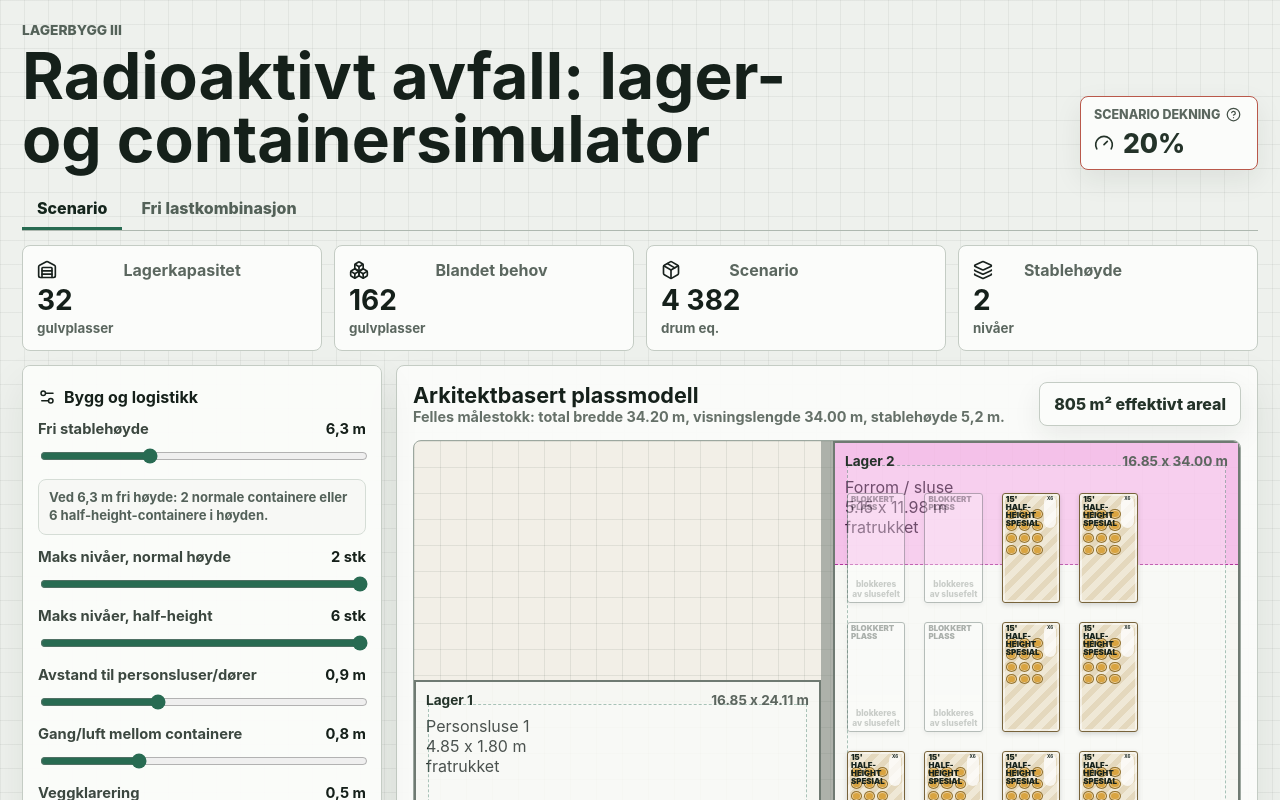
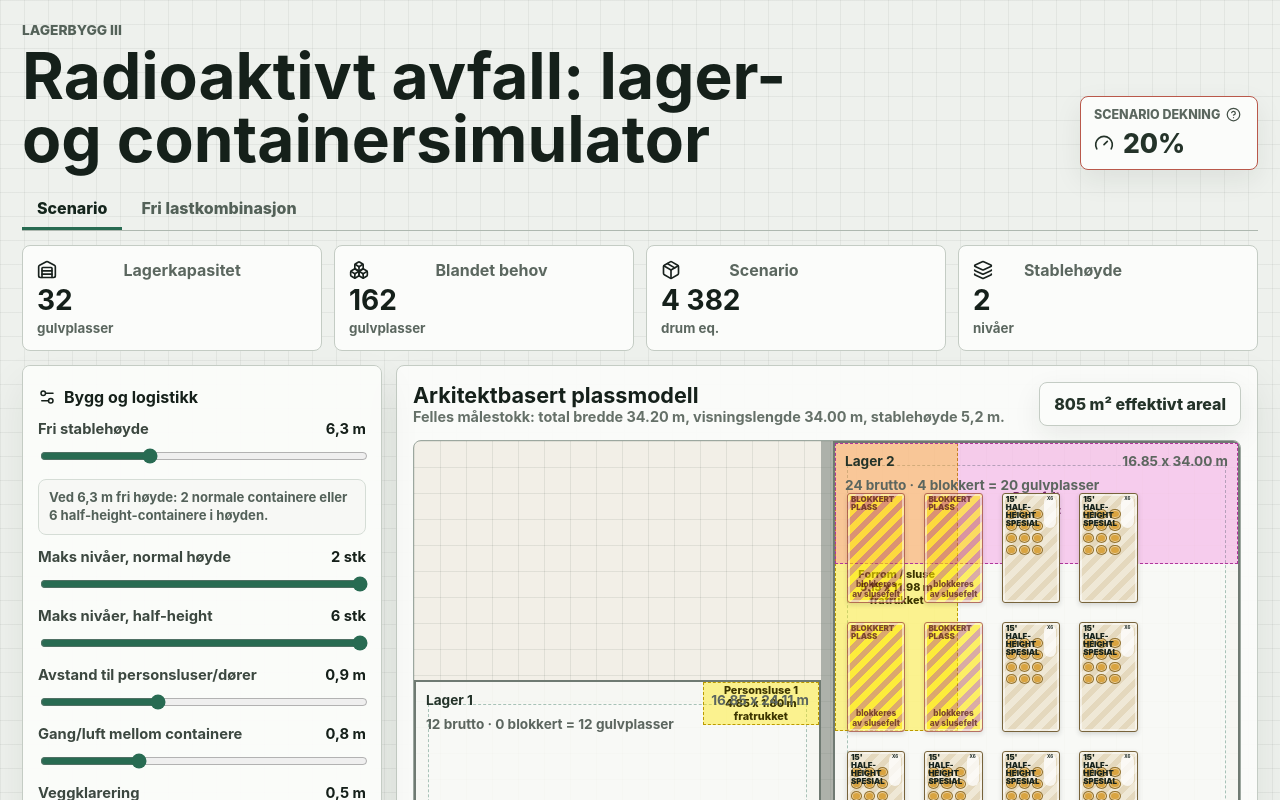
Before and after one commit to fredriksandresen-glitch/garasje-simulator, a React (Vite) app in the folder src/frontend/: page / in a window 1280 px wide. Shown: the top 800 px of the page. Built offline with nearby package versions, Linux system fonts and the light colour scheme.

Commit message:
Style geometrically blocked storage slots

```diff
--- a/src/frontend/src/styles.css
+++ b/src/frontend/src/styles.css
@@ -69,16 +69,23 @@ input[type="range"] { width: 100%; accent-color: #286b52; }
 .plan-shell { display: grid; gap: 10px; }
 .plan-canvas { position: relative; width: 100%; min-height: 560px; border: 1px solid #9ca79f; border-radius: 8px; background: linear-gradient(90deg, rgba(67,78,70,.1) 1px, transparent 1px), linear-gradient(rgba(67,78,70,.1) 1px, transparent 1px), #f2efe7; background-size: 26px 26px; overflow: hidden; }
 .plan-room { position: absolute; display: grid; grid-template-rows: auto 1fr auto; gap: 8px; border: 2px solid #6f7a72; background: rgba(248,249,246,.82); padding: 10px; overflow: hidden; }
-.plan-room.lager2::before { content: ""; position: absolute; inset: 0 0 auto 0; height: 14.7%; background: rgba(235,0,196,.22); border-bottom: 1px dashed #b1369d; pointer-events: none; }
 .plan-room-header, .plan-room-footer { position: relative; z-index: 2; display: flex; justify-content: space-between; gap: 8px; color: #243329; font-size: .85rem; font-weight: 850; }
 .plan-room-header span, .plan-room-footer { color: #5c665f; font-weight: 750; }
 .clearance-frame { position: absolute; z-index: 1; border: 1px dashed rgba(40,107,82,.38); background: rgba(255,255,255,.22); pointer-events: none; }
+.room-obstruction, .room-extension { position: absolute; z-index: 1; display: grid; place-items: center; border: 1px dashed; text-align: center; font-size: .68rem; font-weight: 850; line-height: 1.2; pointer-events: none; }
+.room-obstruction.excluded { border-color: #bc9b00; background: rgba(255,230,0,.42); color: #3c3500; }
+.room-obstruction.included { border-color: #6f8b26; background: rgba(234,244,132,.28); color: #40520d; }
+.room-extension { border-color: #b1369d; background: rgba(235,0,196,.18); color: #732065; }
+.room-extension.excluded { opacity: .48; }
 .container-layer { position: absolute; inset: 0; z-index: 2; pointer-events: none; }
 .container-footprint { position: absolute; min-width: 15px; min-height: 18px; border: 1px solid #46554c; border-radius: 3px; background: #e3e8e2; box-shadow: inset 0 0 0 2px rgba(255,255,255,.55), 0 2px 5px rgba(24,33,29,.16); overflow: hidden; }
 .container-footprint.iso20 { border-color: #364a43; }
 .container-footprint.iso10 { border-color: #426456; background: #e6eee9; }
 .container-footprint.half-height { border-color: #77633b; background: repeating-linear-gradient(135deg, #efe8d6 0 6px, #e4d8bd 6px 12px); }
 .container-footprint.load-empty { opacity: .34; background: rgba(255,255,255,.7); }
+.container-footprint.slot-blocked { z-index: 3; opacity: .82; border-color: #a65243; background: repeating-linear-gradient(135deg, rgba(255,230,0,.72) 0 6px, rgba(185,88,74,.58) 6px 12px); }
+.container-footprint.slot-blocked .container-label { color: #5f2017; }
+.container-footprint.slot-blocked .empty-label { color: #5f2017; }
 .container-footprint.mixed-stack { outline: 2px solid rgba(151,75,145,.5); }
 .container-label { position: absolute; inset: 2px 3px auto 3px; z-index: 3; display: flex; justify-content: space-between; gap: 2px; color: #16231d; font-size: clamp(.42rem, .62vw, .64rem); font-weight: 900; line-height: 1; text-transform: uppercase; }
 .container-label strong { border-radius: 999px; background: rgba(255,255,255,.76); padding: 1px 3px; font-size: .58em; }
@@ -93,12 +100,6 @@ input[type="range"] { width: 100%; accent-color: #286b52; }
 .payload-symbol.kokille { border-radius: 3px; background: #69a86b; }
 .empty-label { position: absolute; inset: auto 3px 3px; color: #6e7870; font-size: .52rem; font-weight: 800; text-align: center; }
 .separator { position: absolute; top: 0; bottom: 0; background: #768078; opacity: .55; }
-.blocked { position: absolute; z-index: 4; display: grid; place-items: center; border: 1px solid #bc9b00; background: rgba(255,230,0,.72); color: #3c3500; text-align: center; font-size: .74rem; font-weight: 900; line-height: 1.25; }
-.blocked.included { border-color: #6f8b26; background: rgba(234,244,132,.62); }
-.blocked.excluded { border-color: #bc9b00; background: rgba(255,230,0,.72); }
-.blocked-l1 { left: 34.8%; top: 29.1%; width: 14.2%; height: 5.3%; }
-.blocked-l2 { left: 50.7%; top: 0; width: 15.1%; height: 20.5%; }
-.extension-label { position: absolute; top: 8px; right: 9px; z-index: 5; max-width: 260px; border: 1px solid #c53baa; border-radius: 6px; background: rgba(255,230,251,.92); color: #732065; padding: 7px 9px; font-size: .78rem; font-weight: 850; }
 .dimension { position: absolute; z-index: 6; color: #25342b; font-size: .78rem; font-weight: 900; background: rgba(255,255,255,.82); border: 1px solid #cfd6d0; border-radius: 5px; padding: 4px 7px; }
 .dimension-width { left: 50%; bottom: 8px; transform: translateX(-50%); }
 .dimension-height { right: 8px; top: 50%; transform: translateY(-50%) rotate(90deg); transform-origin: center; }
@@ -139,4 +140,4 @@ input[type="range"] { width: 100%; accent-color: #286b52; }
 .warning.ok { border: 1px solid #4c8a68; background: #edf8f1; color: #20553a; }
 @media (max-width: 1200px) { .constraint-panel { grid-template-columns: repeat(2, minmax(0, 1fr)); } }
 @media (max-width: 1060px) { .workspace { grid-template-columns: 1fr; } .controls { max-height: none; position: static; } .summary-grid { grid-template-columns: repeat(2, minmax(0, 1fr)); } .plan-canvas { min-height: 460px; } }
-@media (max-width: 680px) { .app-shell { padding: 12px; } .topbar, .stage-header { display: grid; } .summary-grid, .segments, .constraint-panel { grid-template-columns: 1fr; } .table-row { grid-template-columns: 1fr; } h1 { font-size: 2.1rem; } .tooltip { right: auto; left: -120px; width: 240px; } .plan-canvas { min-height: 360px; } .plan-room-header, .plan-room-footer, .blocked, .dimension, .extension-label { font-size: .62rem; } }
+@media (max-width: 680px) { .app-shell { padding: 12px; } .topbar, .stage-header { display: grid; } .summary-grid, .segments, .constraint-panel { grid-template-columns: 1fr; } .table-row { grid-template-columns: 1fr; } h1 { font-size: 2.1rem; } .tooltip { right: auto; left: -120px; width: 240px; } .plan-canvas { min-height: 360px; } .plan-room-header, .plan-room-footer, .room-obstruction, .room-extension, .dimension { font-size: .62rem; } }
```
